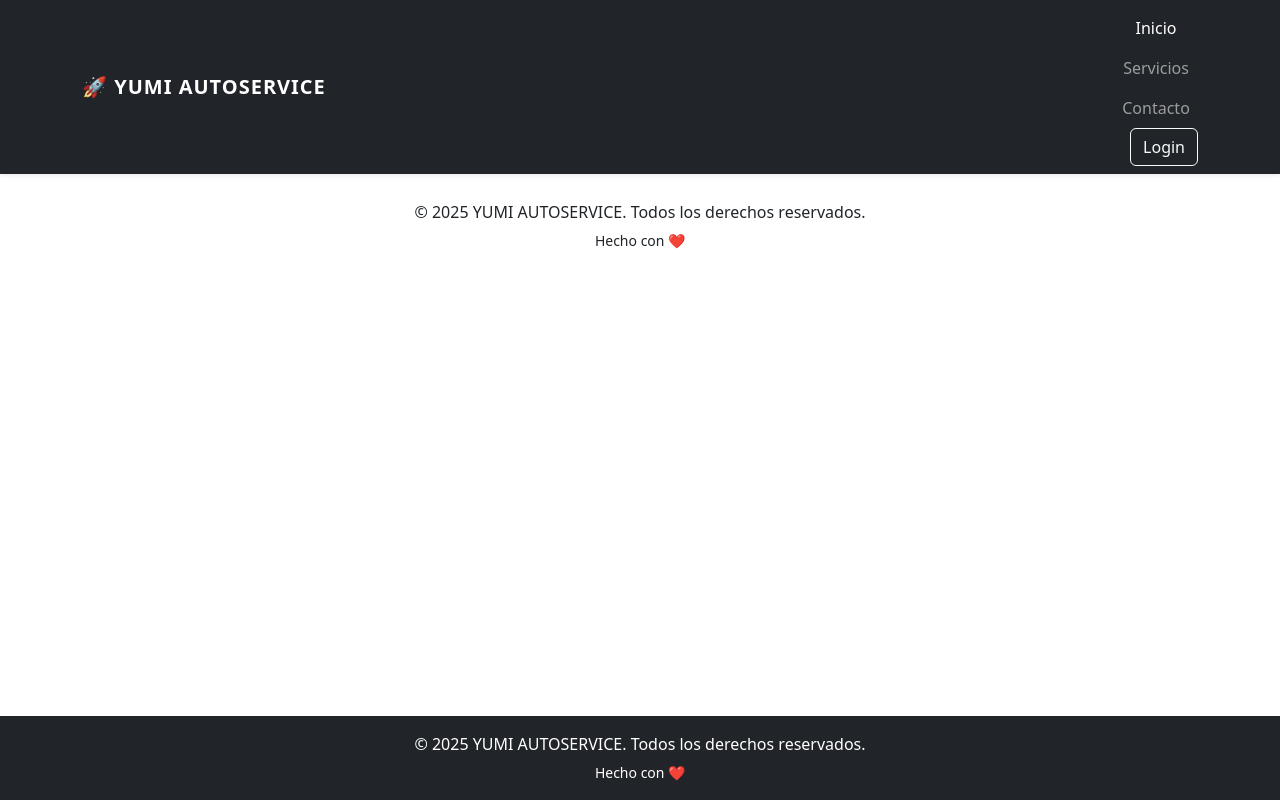
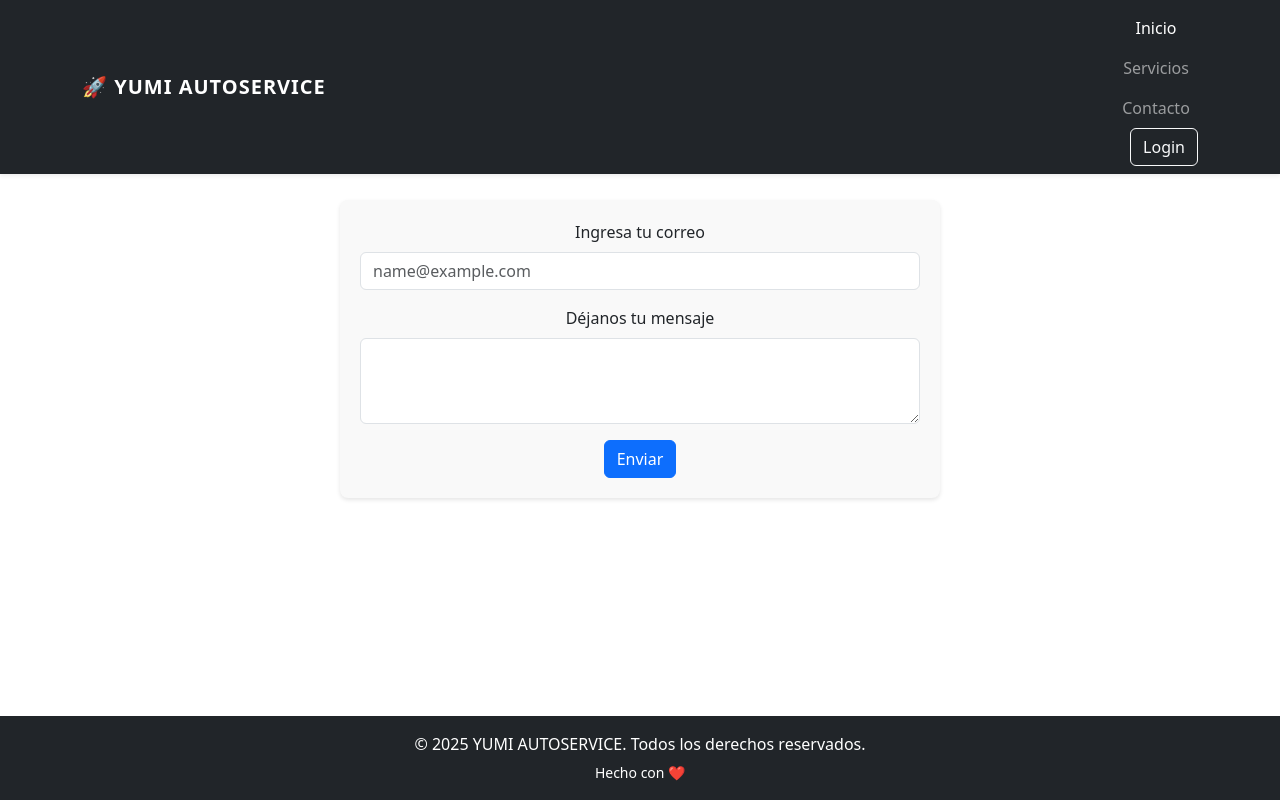
Before and after one commit to puliv/yumi, a React (Vite) app: page /contacto in a window 1280 px wide. Built offline with nearby package versions, Linux system fonts and the light colour scheme.

Commit message:
Se crea formulario de contacto con validaciones básicas en la página de contacto.

```diff
--- a/src/components/Contacto.jsx
+++ b/src/components/Contacto.jsx
@@ -1,11 +1,68 @@
+import { useState } from "react";
+import "../style/Contacto.css";
+
 function Contacto() {
+  const [email, setEmail] = useState("");
+  const [mensaje, setMensaje] = useState("");
+
+  const handleSubmit = (e) => {
+    e.preventDefault();
+
+    // Validación de email con regex simple
+    const emailValido = /^[^\s@]+@[^\s@]+\.[^\s@]+$/;
+
+    if (!email) {
+      alert("Por favor, ingresa un correo electrónico.");
+      return;
+    }
+    if (!emailValido.test(email)) {
+      alert("Por favor, ingresa un correo válido (nombre@correo.com).");
+      return;
+    }
+    if (!mensaje) {
+      alert("Por favor, escribe un mensaje.");
+      return;
+    }
+
+    alert("Formulario enviado con éxito ✅");
+    // Aquí más adelante puedes hacer un fetch o axios para enviar los datos
+  };
+
   return (
+    <div className="formulario-contacto">
+      <form onSubmit={handleSubmit}>
+        <div className="mb-3">
+          <label htmlFor="exampleFormControlInput1" className="form-label">
+            Ingresa tu correo
+          </label>
+          <input
+            type="email"
+            className="form-control"
+            id="exampleFormControlInput1"
+            placeholder="name@example.com"
+            value={email}
+            onChange={(e) => setEmail(e.target.value)}
+          />
+        </div>
 
-      <div>
-        <p className="mb-1">&copy; 2025 YUMI AUTOSERVICE. Todos los derechos reservados.</p>
-        <small>Hecho con ❤️</small>
-      </div>
+        <div className="mb-3">
+          <label htmlFor="exampleFormControlTextarea1" className="form-label">
+            Déjanos tu mensaje
+          </label>
+          <textarea
+            className="form-control"
+            id="exampleFormControlTextarea1"
+            rows="3"
+            value={mensaje}
+            onChange={(e) => setMensaje(e.target.value)}
+          ></textarea>
+        </div>
 
+        <button type="submit" className="btn btn-primary">
+          Enviar
+        </button>
+      </form>
+    </div>
   );
 }
 
--- /dev/null
+++ b/src/style/Contacto.css
@@ -0,0 +1,8 @@
+.formulario-contacto {
+  max-width: 600px;
+  margin: 0 auto;
+  padding: 20px;
+  background-color: #f9f9f9;
+  border-radius: 8px;
+  box-shadow: 0 2px 4px rgba(0, 0, 0, 0.1);
+}
--- a/src/style/layout.css
+++ b/src/style/layout.css
@@ -1,4 +1,6 @@
 .layout {
   padding-top: 200px; /* altura del navbar fijo, permite que el contenido se vea luego del navbar */
   min-height: calc(100vh - 70px - 100px); /* altura total menos navbar y footer */
+  padding-left: 50px;
+  padding-right: 50px;
 }
```
